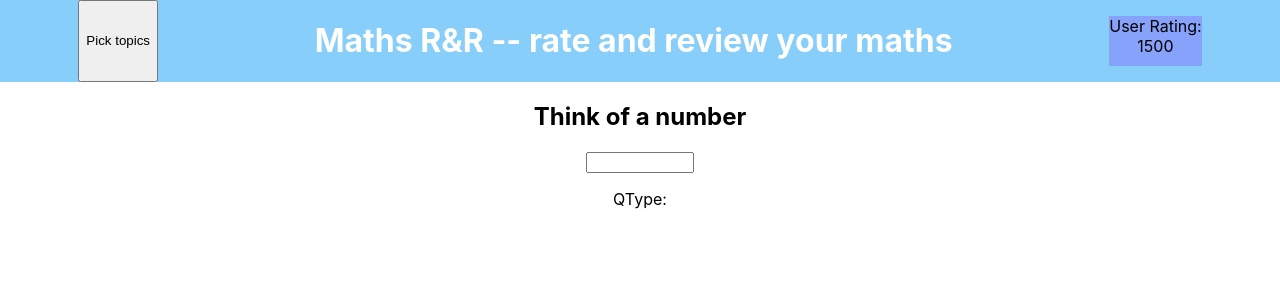
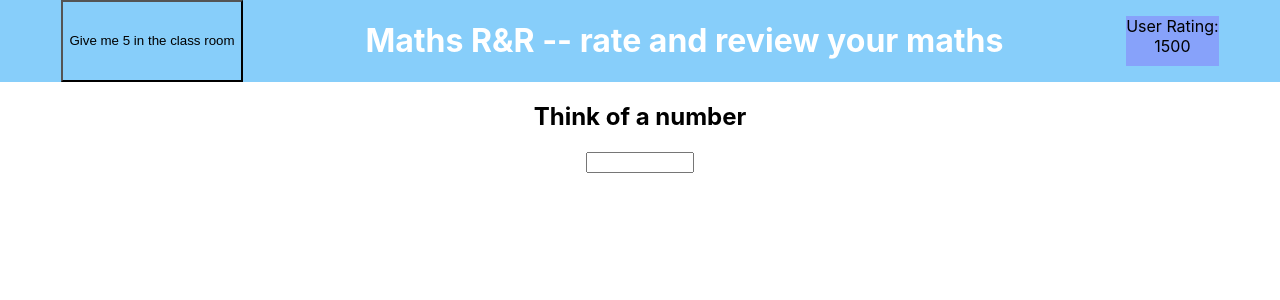
Before and after one commit to Samir70/maths-elo, a React (Create React App) app: page / in a window 1280 px wide. Shown: the top 300 px of the page. Built offline with nearby package versions, Linux system fonts and the light colour scheme.

Commit message:
enable toggling between classroom and test area

```diff
--- a/src/App.css
+++ b/src/App.css
@@ -10,6 +10,15 @@
   align-content: space-around;
 }
 
+.toggleClass-btn {
+  background: lightskyblue;
+  color: black;
+}
+
+.toggleClass-btn:hover {
+  background: lightgreen;
+}
+
 .user-rating {
   background: rgb(135, 162, 250);
   color: black;
--- a/src/App.js
+++ b/src/App.js
@@ -2,25 +2,36 @@ import React from 'react';
 import { connect } from 'react-redux';
 
 import Question from './components/Question';
+import ClassRoom from './components/ClassRoom';
+import { ToggleClass } from './Reducers/actions';
 import './App.css';
 
-const App = ({userRating}) => {
+const App = ({userRating, currentQType, showClassRoom, ToggleClass}) => {
+  const giveme5btn = <button
+    className='toggleClass-btn'
+    onClick={ToggleClass} >Give me 5 in the class room</button>
+  const giveMeTestsbtn = <button
+    className='toggleClass-btn'
+    onClick={ToggleClass} >Take me back to the test room</button>
   return (
     <div className="App">
       <div className="header" >
-        <button>Pick topics</button>
+        {showClassRoom ? giveMeTestsbtn : giveme5btn }
         <h1>Maths R&R -- rate and review your maths</h1>
         <p className="user-rating" >User Rating:<br /> {userRating}</p>
       </div>
-      <Question  />
+      {showClassRoom ? <ClassRoom QType={currentQType} /> : <Question  />}
     </div>
   );
 }
 
 const mapStateToProps = (state) => {
   return {
-    userRating: state.userRating
+    userRating: state.userRating,
+    currentQType: state.quAndA.QType,
+    showClassRoom: state.showClassRoom
   }
 }
 
-export default connect(mapStateToProps)(App);
+
+export default connect(mapStateToProps, {ToggleClass})(App);
--- a/src/Reducers/Reducer.js
+++ b/src/Reducers/Reducer.js
@@ -1,10 +1,11 @@
-import { UPDATE_USER_ANSWER, USER_IS_CORRECT, USER_IS_WRONG } from './actions'
+import { UPDATE_USER_ANSWER, USER_IS_CORRECT, USER_IS_WRONG, TOGGLE_CLASS } from './actions'
 
 const initialState = {
     userRating: 1500,
     quAndA: {q: 'Think of a number', a: '42', QType:''},
     userAnswer: '',
-    wrongAnswers: []
+    wrongAnswers: [],
+    showClassRoom: false
 }
 
 const reducer = (state = initialState, action) => {
@@ -21,6 +22,7 @@ const reducer = (state = initialState, action) => {
             userAnswer: ''
         }
         case UPDATE_USER_ANSWER : return {...state, userAnswer:action.payload}
+        case TOGGLE_CLASS : return {...state, showClassRoom:!state.showClassRoom}
         default : return state;
     }
 }
--- a/src/Reducers/actions.js
+++ b/src/Reducers/actions.js
@@ -1,6 +1,7 @@
 export const UPDATE_USER_ANSWER = 'UPDATE_USER_ANSWER';
 export const USER_IS_CORRECT = 'USER_IS_CORRECT';
 export const USER_IS_WRONG = 'USER_IS_WRONG';
+export const TOGGLE_CLASS = 'TOGGLE_CLASS';
 
 export const UpdateUserAnswer = (newAnswer) => {
     return { type: UPDATE_USER_ANSWER, payload: newAnswer}
@@ -13,3 +14,7 @@ export const UserIsCorrect = (newUserRating, newQuAndA) => {
 export const UserIsWrong = (newUserRating, userAnswer) => {
     return { type:USER_IS_WRONG, userRating: newUserRating, wrongAnswer:userAnswer }
 }
+
+export const ToggleClass = () => {
+    return {type:TOGGLE_CLASS}
+}
--- /dev/null
+++ b/src/components/ClassRoom.js
@@ -0,0 +1,14 @@
+import React from 'react';
+import { connect } from 'react-redux';
+
+const ClassRoom = (props) => {
+    return (
+        <div>
+            <h2>This is the class room</h2>
+            <h3>Where you simply click to see the answers</h3>
+            <p>Topic is {props.QType}</p>
+        </div>
+    )
+}
+
+export default ClassRoom;
--- a/src/components/Question.js
+++ b/src/components/Question.js
@@ -38,7 +38,6 @@ const Question = ({
                     onChange={changeHandler} />
             </form>
             {wrongAnswerList}
-            <p>QType: {quAndA.QType}</p>
         </div>
     )
 }
```
